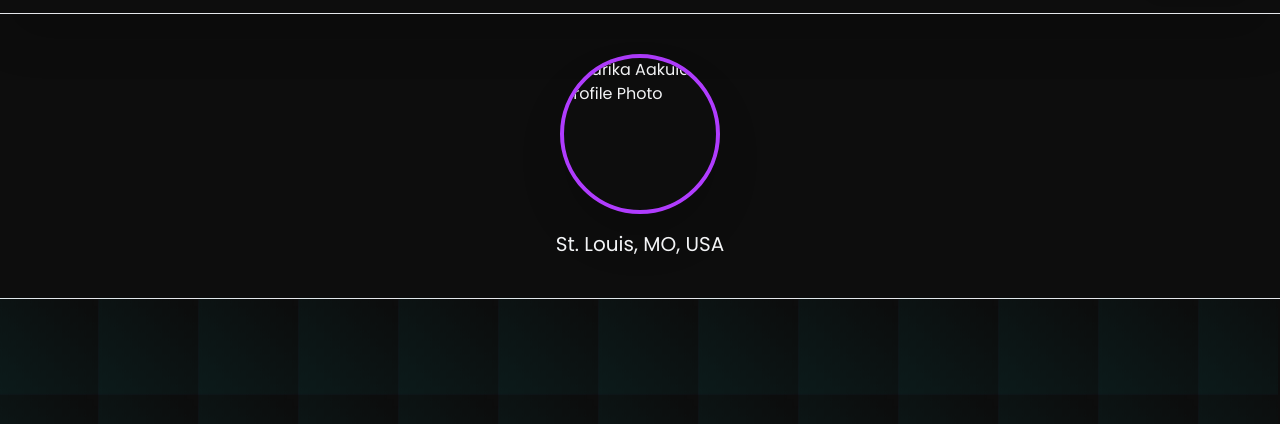
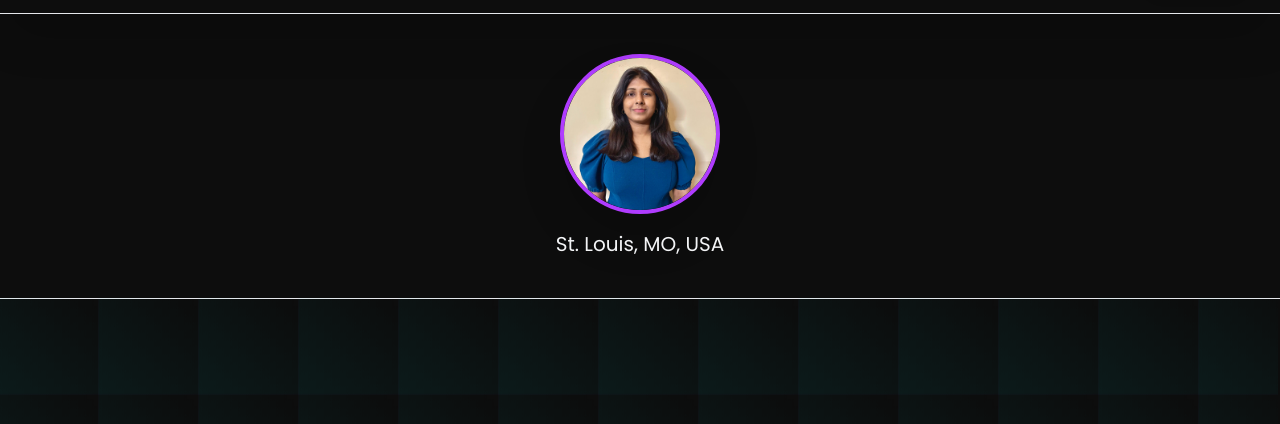
Before and after one commit to harikaaakula/harikaaakula.github.io, a website: page index.html in a window 1280 px wide. Shown: the part 59-483 px from the top of the page. Drawn offline with nearby package versions, Linux system fonts and the light colour scheme.

Commit message:
Fix profile image source in index.html

```diff
--- a/index.html
+++ b/index.html
@@ -261,7 +261,7 @@
                         createElement('section', { className: "py-10 border-b border-secondary-highlight bg-secondary-highlight/50" },
                             createElement('div', { className: "max-w-7xl mx-auto px-4 sm:px-6 lg:px-8 flex flex-col items-center" },
                                 createElement('img', {
-                                    href: "/Harika_Profile.jpg",
+                                    src: "Harika_Profile.JPG",
                                     alt: "Harika Aakula Profile Photo",
                                     className: "w-40 h-40 rounded-full object-cover border-4 border-primary-accent shadow-2xl transition duration-500 hover:scale-105"
                                 }),
```
